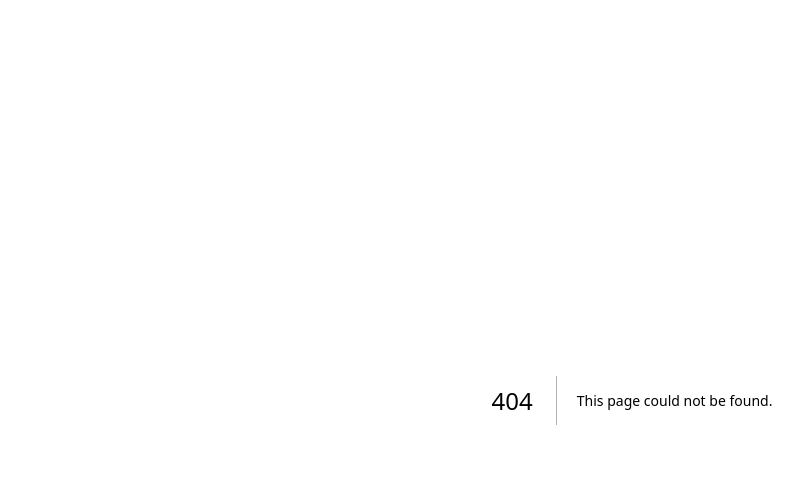
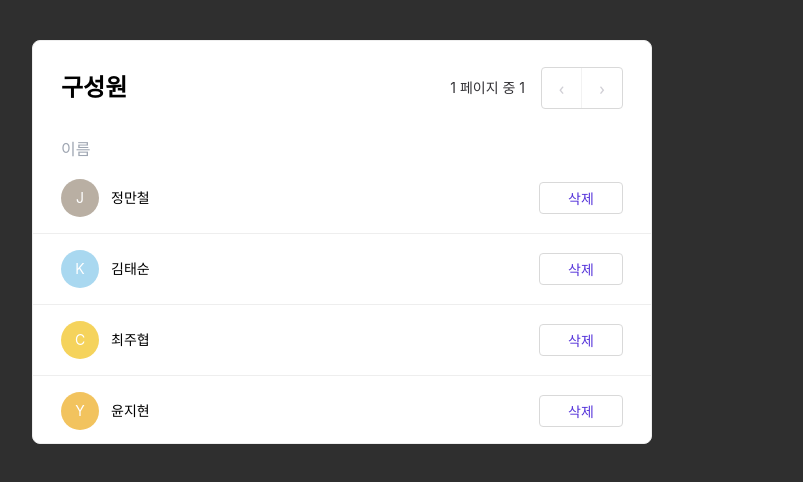
Before and after one commit to codeit-part3-4team/codeit-taskify, a Next.js app: page /cardtabletest in a window 1280 px wide. Before the commit this address had no page. Shown: the top 482 px of the page, without its empty margins (8-811 px from the left). Built offline with nearby package versions, Linux system fonts and the light colour scheme.

Commit message:
feat:카드테이블멤버스 pc,desktop버전 개발 완료

```diff
--- a/package.json
+++ b/package.json
@@ -15,8 +15,8 @@
   },
   "devDependencies": {
     "@types/node": "^20",
-    "@types/react": "^19",
-    "@types/react-dom": "^19",
+    "@types/react": "^19.2.7",
+    "@types/react-dom": "^19.2.3",
     "eslint": "^9",
     "eslint-config-next": "16.1.0",
     "eslint-config-prettier": "^10.1.8",
--- /dev/null
+++ b/src/app/cardtabletest/page.tsx
@@ -0,0 +1,27 @@
+"use client";
+
+import TableMembers from "@/components/CardTables/TableMembers/TableMembers";
+
+const members = [
+  { id: 1, name: "정만철", initial: "J", avatarColor: "#B9AFA3" },
+  { id: 2, name: "김태순", initial: "K", avatarColor: "#A9D8F0" },
+  { id: 3, name: "최주협", initial: "C", avatarColor: "#F5D35C" },
+  { id: 4, name: "윤지현", initial: "Y", avatarColor: "#F2C35E" },
+];
+
+export default function Page() {
+  return (
+    <main style={{ minHeight: "100vh", padding: 40, background: "#2f2f2f" }}>
+      <div style={{ width: 620 }}>
+        <TableMembers
+          members={members}
+          page={1}
+          totalPages={1}
+          onPrev={() => console.log("prev")}
+          onNext={() => console.log("next")}
+          onRemove={(id) => alert(`remove ${id}`)}
+        />
+      </div>
+    </main>
+  );
+}
--- /dev/null
+++ b/src/components/CardTables/TableMembers/TableMembers.module.css
@@ -0,0 +1,144 @@
+/* 카드 컨테이너 */
+.card {
+  width: 620px;
+  height: 404px;
+  background: var(--white-ffffff);
+  border: 1px solid var(--gray-eeeeee);
+  border-radius: 8px;
+  padding-top: 26px;
+  padding-bottom: 4px;
+}
+
+
+/* Header */
+.header {
+  display: flex;
+  align-items: center;
+  justify-content: space-between;
+  gap: 12px;
+  margin-bottom: 15px;
+}
+
+.headerRight {
+  display: flex;
+  align-items: center;
+  gap: 16px;
+}
+
+.header,
+.tableHead {
+  padding-left: 28px;
+  padding-right: 28px;
+}
+
+.pageText {
+  white-space: nowrap;
+  color: var(--black-333236);
+}
+
+/* Pager: 붙어있는 2 버튼 */
+.pager {
+  display: inline-flex;
+  border: 1px solid var(--gray-d9d9d9);
+  border-radius: 4px;
+  overflow: hidden;
+  background: var(--white-ffffff);
+}
+
+.pagerBtn {
+  width: 40px;
+  height: 40px;
+  border: 0;
+  background: transparent;
+  cursor: pointer;
+  color: var(--gray-787486);
+  font-size: 18px;
+  display: flex;
+  align-items: center;
+  justify-content: center;
+}
+
+.pagerLeft {
+  border-right: 1px solid var(--gray-d9d9d9);
+}
+
+.pagerBtn:disabled {
+  opacity: 0.35;
+  cursor: not-allowed;
+}
+
+/* Table head */
+.tableHead {
+  padding-top: 12px;
+  padding-bottom: 1px;
+  color: var(--gray-9fa6b2);
+}
+
+/* Rows */
+.rows {
+  list-style: none;
+  padding: 0;
+  margin: 0;
+}
+
+.row {
+  display: flex;
+  align-items: center;
+  justify-content: space-between;
+  padding: 16px 28px;
+  border-bottom: 1px solid var(--gray-eeeeee);
+}
+
+
+.row:last-child {
+  border-bottom: none;
+}
+
+/* 왼쪽 셀 (아바타 + 이름) */
+.memberCell {
+  display: flex;
+  align-items: center;
+  gap: 12px;
+  min-width: 0;
+}
+
+.avatar {
+  width: 38px;
+  height: 38px;
+  border-radius: 50%;
+  display: inline-flex;
+  align-items: center;
+  justify-content: center;
+  flex: 0 0 auto;
+}
+
+.avatarText {
+  color: var(--white-ffffff);
+}
+
+/* 삭제 버튼 */
+.removeBtn {
+  width: 84px;
+  height: 32px;
+  padding: 0 18px;
+  border-radius: 4px;
+  border: 1px solid var(--gray-d9d9d9);
+  background: var(--white-ffffff);
+  color: var(--violet-5534da);
+  cursor: pointer;
+}
+
+.removeBtn:disabled {
+  opacity: 0.5;
+  cursor: not-allowed;
+}
+
+/* empty */
+.emptyRow {
+  padding: 24px 0;
+}
+
+.emptyText {
+  margin: 0;
+  color: var(--gray-787486);
+}
--- /dev/null
+++ b/src/components/CardTables/TableMembers/TableMembers.tsx
@@ -0,0 +1,114 @@
+"use client";
+
+import styles from "./TableMembers.module.css";
+
+import typo from "../../../styles/typography.module.css";
+
+export type Member = {
+  id: string | number;
+  name: string;
+  initial: string; // J, K, C, Y
+  avatarColor: string;
+};
+
+type Props = {
+  title?: string; // 기본 "구성원"
+  members: Member[];
+
+  page: number; // 1-based
+  totalPages: number;
+
+  onPrev?: () => void;
+  onNext?: () => void;
+  onRemove?: (id: Member["id"]) => void;
+
+  className?: string;
+};
+
+export default function TableMembers({
+  title = "구성원",
+  members,
+  page,
+  totalPages,
+  onPrev,
+  onNext,
+  onRemove,
+  className = "",
+}: Props) {
+  const canPrev = page > 1 && !!onPrev;
+  const canNext = page < totalPages && !!onNext;
+
+  return (
+    <section className={`${styles.card} ${className}`}>
+      {/* Header */}
+      <header className={styles.header}>
+        <h2 className={`${typo.base} ${typo.text2xl} ${typo.bold}`}>{title}</h2>
+
+        <div className={styles.headerRight}>
+          <span className={`${typo.base} ${typo.textMd} ${typo.regular} ${styles.pageText}`}>
+            {page} 페이지 중 {totalPages}
+          </span>
+
+          {/* pager buttons: 붙어있는 2버튼 + 가운데 선 */}
+          <div className={styles.pager} role="group" aria-label="페이지 이동">
+            <button
+              type="button"
+              className={`${styles.pagerBtn} ${styles.pagerLeft}`}
+              onClick={onPrev}
+              disabled={!canPrev}
+              aria-label="이전 페이지"
+            >
+              ‹
+            </button>
+            <button
+              type="button"
+              className={`${styles.pagerBtn} ${styles.pagerRight}`}
+              onClick={onNext}
+              disabled={!canNext}
+              aria-label="다음 페이지"
+            >
+              ›
+            </button>
+          </div>
+        </div>
+      </header>
+
+      {/* Table head */}
+      <div className={`${typo.base} ${typo.textLg} ${typo.regular} ${styles.tableHead}`}>이름</div>
+
+      {/* Rows */}
+      <ul className={styles.rows}>
+        {members.map((m) => (
+          <li key={m.id} className={styles.row}>
+            <div className={styles.memberCell}>
+              <span className={styles.avatar} style={{ background: m.avatarColor }} aria-hidden>
+                <span className={`${typo.base} ${typo.textMd} ${typo.Regular} ${styles.avatarText}`}>
+                  {m.initial}
+                </span>
+              </span>
+
+              <span className={`${typo.base} ${typo.textMd} ${typo.Regular}`}>{m.name}</span>
+            </div>
+
+            <button
+              type="button"
+              className={styles.removeBtn}
+              onClick={() => onRemove?.(m.id)}
+              disabled={!onRemove}
+            >
+              <span className={`${typo.base} ${typo.textMd} ${typo.regular}`}>삭제</span>
+            </button>
+          </li>
+        ))}
+
+        {members.length === 0 && (
+          <li className={styles.emptyRow}>
+            <p className={`${typo.base} ${typo.textMd} ${typo.regular} ${styles.emptyText}`}>
+              구성원이 없습니다.
+            </p>
+          </li>
+        )}
+      </ul>
+    </section>
+  );
+}
```
Also changed, not shown: src/components/CardTables/TableInvitations/TableInvitations.module.css (added), src/components/CardTables/TableInvitations/TableInvitations.tsx (added), src/components/CardTables/TableInvitedDashboards/TableInvitedDashboards.module.css (added), src/components/CardTables/TableInvitedDashboards/TableInvitedDashboards.tsx (added), 1 other file (tests, documents, lock files or other folders).
